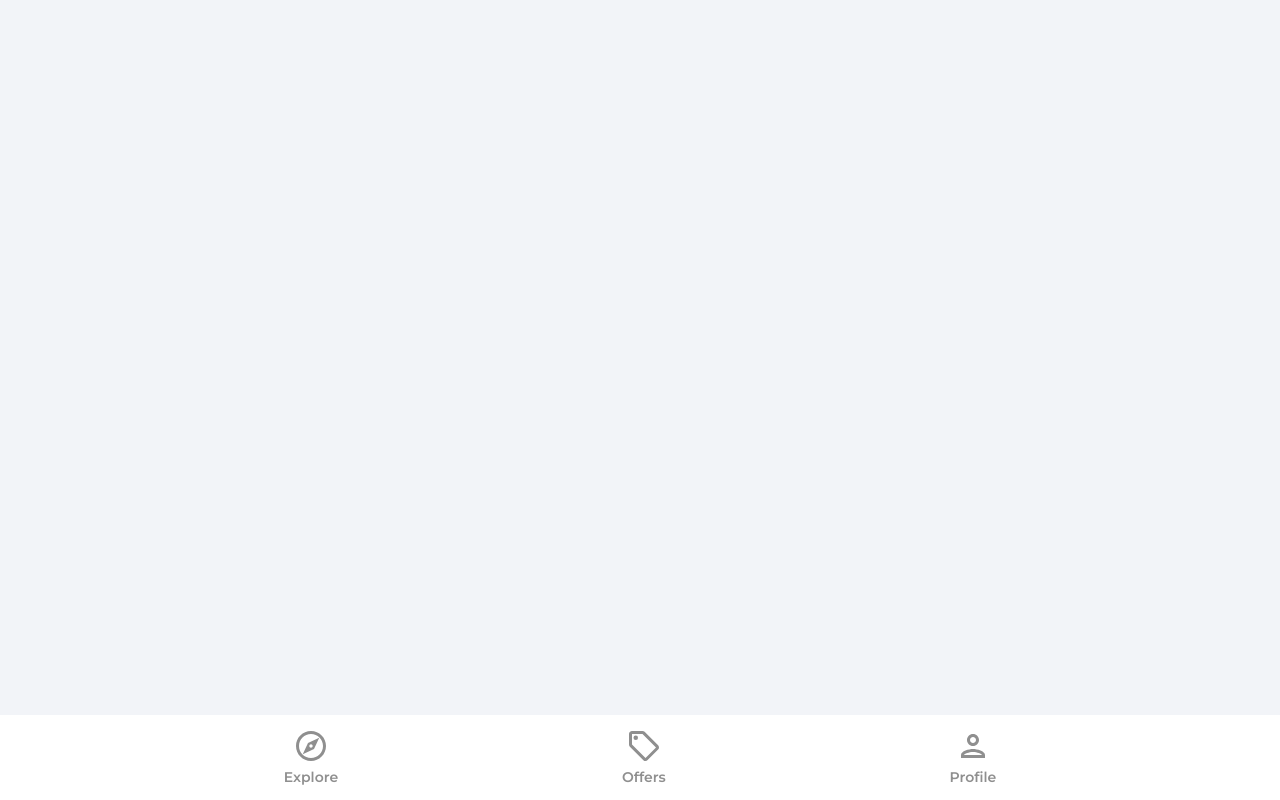
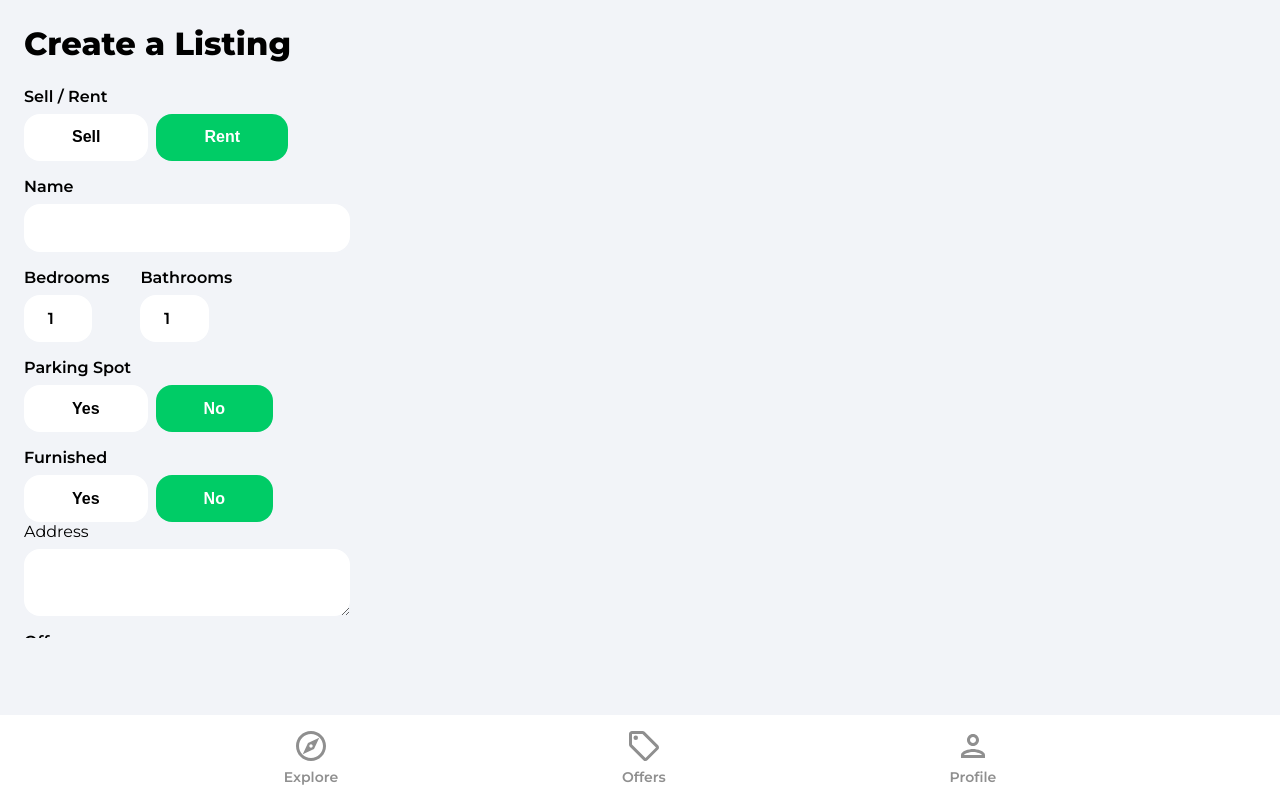
Before and after one commit to Coolasid/House-Marketplace-App, a React (Create React App) app: page /create-listing in a window 1280 px wide. Built offline with nearby package versions, Linux system fonts and the light colour scheme; no server answers; sample sign-in values are in the browser's storage.

Commit message:
creating listing is done

```diff
--- a/src/App.jsx
+++ b/src/App.jsx
@@ -9,6 +9,7 @@
 import { SignIn } from './pages/SignIn';
 import { SignUp } from './pages/SignUp';
 import { Category } from './pages/Category';
+import { CreateListing } from './pages/CreateListing';
 
 function App() {
   return (
@@ -27,6 +28,7 @@
             element={<ForgotPassword></ForgotPassword>}
           ></Route>
           <Route path='/category/:categoryName' element={<Category></Category>}></Route>
+          <Route path='/create-listing' element={<CreateListing></CreateListing>}></Route>
         </Routes>
         <Navbar> </Navbar>
       </Router>
--- a/src/index.css
+++ b/src/index.css
@@ -612,6 +612,15 @@
 
 .profile {
   /* margin-bottom: 2rem; */
+  height: 614px;
+  overflow: scroll;
+  scroll-behavior: smooth;
+  /* margin-top: 0; */
+}
+
+
+.profile::-webkit-scrollbar {
+  display: none;
 }
 
 .profileHeader {
@@ -804,7 +813,8 @@
 }
 
 .createListingButton {
-  margin-top: 5rem;
+  margin-top: 3rem;
+  margin-bottom: 3rem;
 }
 
 .offers {
--- a/src/pages/Category.jsx
+++ b/src/pages/Category.jsx
@@ -67,7 +67,7 @@
         <div className="pageHeader">
           {params.categoryName === 'rent'
             ? 'Places for rent'
-            : 'Places for sale'}
+            : 'Places for sell'}
         </div>
       </header>
 
--- /dev/null
+++ b/src/pages/CreateListing.jsx
@@ -0,0 +1,365 @@
+import { useState, useEffect, useRef } from 'react';
+import { getAuth, onAuthStateChanged } from 'firebase/auth';
+import { useNavigate } from 'react-router-dom';
+import { Spinner } from '../components/Spinner';
+
+export const CreateListing = () => {
+  const [geoLocationEnabled, setGeoLocationEnabled] = useState(true);
+  const [loading, setLoading] = useState(false);
+  const [formData, setFormData] = useState({
+    type: 'rent',
+    name: '',
+    bedrooms: 1,
+    bathrooms: 1,
+    parking: false,
+    furnished: false,
+    address: '',
+    offer: true,
+    regularPrice: 0,
+    discountedPrice: 0,
+    imageUrls: [],
+    latitude: 0,
+    longitude: 0,
+  });
+
+  const {
+    type,
+    name,
+    bedrooms,
+    bathrooms,
+    parking,
+    furnished,
+    address,
+    offer,
+    regularPrice,
+    discountedPrice,
+    imageUrls,
+    latitude,
+    longitude,
+  } = formData;
+
+  const auth = getAuth();
+  const navigate = useNavigate();
+
+  const isMounted = useRef(true);
+
+  function onSubmit(e) {
+    e.preventDefault();
+    console.log(formData);
+  }
+
+  const onMutate = (e) => {
+
+    let boolean = null;
+
+    if(e.target.value === "true"){
+      boolean = true
+    }
+
+    if(e.target.value === "false"){
+      boolean = false
+    }
+
+    //Files
+    if(e.target.files){
+
+      setFormData((prevState)=>({
+        ...prevState,
+        imageUrls: e.target.files
+      }))
+
+    }
+
+    //text/ boolean/number
+
+    if(!e.target.files){
+
+      setFormData((prevState) => ({
+        ...prevState,
+        [e.target.id] : boolean ?? e.target.value
+      }))
+
+    }
+
+  };
+
+  useEffect(() => {
+    if (isMounted) {
+      onAuthStateChanged(auth, (user) => {
+        if (user) {
+          setFormData({ ...formData, userRef: user.uid });
+        } else {
+          navigate('/sign-in');
+        }
+      });
+    }
+
+    return () => {
+      isMounted.current = false;
+    };
+  }, [isMounted]);
+
+  if (loading) {
+    return <Spinner></Spinner>;
+  }
+
+  return (
+    <div className="profile">
+      <header>
+        <div className="pageHeader">Create a Listing</div>
+      </header>
+
+      <main>
+        <form onSubmit={onSubmit}>
+          <label className="formLabel"> Sell / Rent</label>
+          <div className="formButtons">
+            <button
+              type="button"
+              id="type"
+              onClick={onMutate}
+              value="sell"
+              className={type === 'sell' ? 'formButtonActive' : 'formButton'}
+            >
+              Sell
+            </button>
+            <button
+              type="button"
+              id="type"
+              value="rent"
+              onClick={onMutate}
+              className={type === 'rent' ? 'formButtonActive' : 'formButton'}
+            >
+              Rent
+            </button>
+          </div>
+
+          <label className="formLabel">Name</label>
+          <input
+            type="text"
+            className="formInputName"
+            id="name"
+            value={name}
+            onChange={onMutate}
+            maxLength="32"
+            minLength="10"
+            required
+          />
+
+          <div className="formRooms flex">
+            <div>
+              <label htmlFor="" className="formLabel">
+                Bedrooms
+              </label>
+              <input
+                className="formInputSmall"
+                type="number"
+                id="bedrooms"
+                value={bedrooms}
+                onChange={onMutate}
+                min="1"
+                max="50"
+                required
+              />
+            </div>
+            <div>
+              <label htmlFor="" className="formLabel">
+                Bathrooms
+              </label>
+              <input
+                className="formInputSmall"
+                type="number"
+                id="bathrooms"
+                value={bathrooms}
+                onChange={onMutate}
+                min="1"
+                max="50"
+                required
+              />
+            </div>
+          </div>
+
+          <label htmlFor="" className="formLabel">
+            Parking Spot
+          </label>
+          <div className="formButtons">
+            <button
+              className={parking ? 'formButtonActive' : 'formButton'}
+              type="button"
+              id="parking"
+              value={true}
+              onClick={onMutate}
+              min="1"
+              max="50"
+            >
+              Yes
+            </button>
+            <button
+              className={
+                !parking && parking !== null ? 'formButtonActive' : 'formButton'
+              }
+              type="button"
+              id="parking"
+              value={false}
+              onClick={onMutate}
+            >
+              No
+            </button>
+          </div>
+
+          <label htmlFor="" className="formLabel">
+            Furnished
+          </label>
+          <div className="formButtons">
+            <button
+              className={furnished ? 'formButtonActive' : 'formButton'}
+              type="button"
+              id="furnished"
+              value={true}
+              onClick={onMutate}
+              min="1"
+              max="50"
+            >
+              Yes
+            </button>
+            <button
+              className={
+                !furnished && furnished !== null
+                  ? 'formButtonActive'
+                  : 'formButton'
+              }
+              type="button"
+              id="furnished"
+              value={false}
+              onClick={onMutate}
+            >
+              No
+            </button>
+          </div>
+
+          <label htmlFor=""> Address</label>
+          <textarea
+            className="formInputAddress"
+            type="text"
+            id="address"
+            value={address}
+            onChange={onMutate}
+            required
+          ></textarea>
+
+          {!geoLocationEnabled && (
+            <div className="formLatLng flex">
+              <div>
+                <label htmlFor="" className="formLabel">
+                  {' '}
+                  Latitude
+                </label>
+                <input
+                  className="formInputSmall"
+                  type="number"
+                  id="latitude"
+                  value={latitude}
+                  onChange={onMutate}
+                  required
+                />
+              </div>
+
+              <div>
+                <label htmlFor="" className="formLabel">
+                  Longitude
+                </label>
+                <input
+                  className="formInputSmall"
+                  type="number"
+                  id="longitude"
+                  value={longitude}
+                  onChange={onMutate}
+                  required
+                />
+              </div>
+            </div>
+          )}
+
+          <label htmlFor="" className="formLabel">
+            Offer
+          </label>
+          <div className="formButtons">
+            <button
+              className={offer ? 'formButtonActive' : 'formButton'}
+              type="button"
+              id="offer"
+              value={true}
+              onClick={onMutate}
+            >
+              Yes
+            </button>
+            <button
+              className={
+                !offer && offer !== null ? 'formButtonActive' : 'formButton'
+              }
+              type="button"
+              id="offer"
+              value={false}
+              onClick={onMutate}
+            >
+              No
+            </button>
+          </div>
+
+          <label htmlFor="" className="formLabel">
+            {' '}
+            Regular Price
+          </label>
+          <div className="formPriceDiv">
+            <input
+              className="formInputSmall"
+              type="number"
+              id="regularPrice"
+              value={regularPrice}
+              onChange={onMutate}
+              min="50"
+              max="750000000"
+              required
+            />
+
+            {type === 'rent' && <p className="formPriceText">₹ / Month</p>}
+          </div>
+
+          {offer && (
+            <>
+              <label htmlFor="" className="formLabel">
+                Discounted Price
+              </label>
+              <input
+                className="formInputSmall"
+                type="number"
+                id="discountedPrice"
+                value={discountedPrice}
+                onChange={onMutate}
+                min="50"
+                max="750000000"
+                required={offer}
+              />
+            </>
+          )}
+
+          <label htmlFor="" className="formLabel">
+            Images
+          </label>
+          <p>The first Image will be the cover (max 6)</p>
+          <input
+            className="formInputFile"
+            type="file"
+            id="imageUrls"
+            onChange={onMutate}
+            max="6"
+            accept=".jpg, .png, .jpeg"
+            multiple
+            required
+          />
+
+          <button className='primaryButton createListingButton' type='submit'> Create Listing</button>
+        </form>
+      </main>
+    </div>
+  );
+};
--- a/src/pages/Explore.jsx
+++ b/src/pages/Explore.jsx
@@ -1,7 +1,7 @@
 import React from 'react';
 import { Link } from 'react-router-dom';
 import rentCategoryImage from '../assets/jpg/rentCategoryImage.jpg';
-import saleCategoryImage from '../assets/jpg/sellCategoryImage.jpg';
+import sellCategoryImage from '../assets/jpg/sellCategoryImage.jpg';
 
 export const Explore = () => {
   return (
@@ -22,13 +22,13 @@
             />
             <p className="exploreCategoryName">Places for rent</p>
           </Link>
-          <Link to="/category/sale">
+          <Link to="/category/sell">
             <img
-              src={saleCategoryImage}
+              src={sellCategoryImage}
               alt="sell"
               className="exploreCategoryImg"
             />
-            <p className="exploreCategoryName">Places for sale</p>
+            <p className="exploreCategoryName">Places for sell</p>
           </Link>
         </div>
       </main>
--- a/src/pages/Profile.jsx
+++ b/src/pages/Profile.jsx
@@ -3,7 +3,9 @@
 import { updateDoc, doc } from 'firebase/firestore';
 import { toast } from 'react-toastify';
 import { db } from '../firebase.config';
-import { useNavigate } from 'react-router-dom';
+import { Link, useNavigate } from 'react-router-dom';
+import arrowRight from "../assets/svg/keyboardArrowRightIcon.svg"
+import homeIcon from "../assets/svg/homeIcon.svg"
 
 export const Profile = () => {
   const auth = getAuth();
@@ -100,6 +102,13 @@
             />
           </form>
         </div>
+
+          <Link to="/create-listing" className='createListing'>
+            <img src={homeIcon} alt="home" />
+            <p>Sell or Rent your home</p>
+            <img src={arrowRight} alt="arrow_right" />
+            </Link>
+
       </main>
     </div>
   );
```
